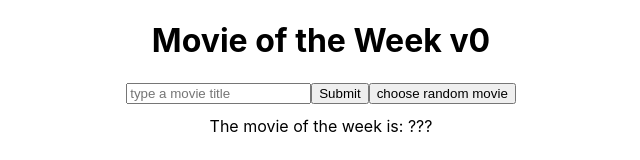
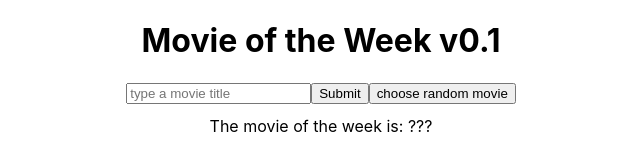
Before and after one commit to Ben8842/moviewheel, a React (Create React App) app: page / in a window 1280 px wide. Shown: the top 160 px of the page, without its empty margins (319-959 px from the left). Built offline with nearby package versions, Linux system fonts and the light colour scheme; no server answers.

Commit message:
update more

```diff
--- a/src/App.js
+++ b/src/App.js
@@ -45,6 +45,7 @@ class ToDo extends Component {
     this.shuffle(tempList);
     console.log(tempList);
     this.setState = { randomChoice: tempList[4] };
+    console.log(randomChoice);
   }
 
   handleChange(event) {
@@ -241,7 +242,7 @@ class ToDo extends Component {
     );
     return (
       <div>
-        <h1>Movie of the Week v0</h1>
+        <h1>Movie of the Week v0.1</h1>
         <div>
           <div>{inputBoxAndButton}</div>
           <div> &nbsp; &nbsp; &nbsp;</div>
```
